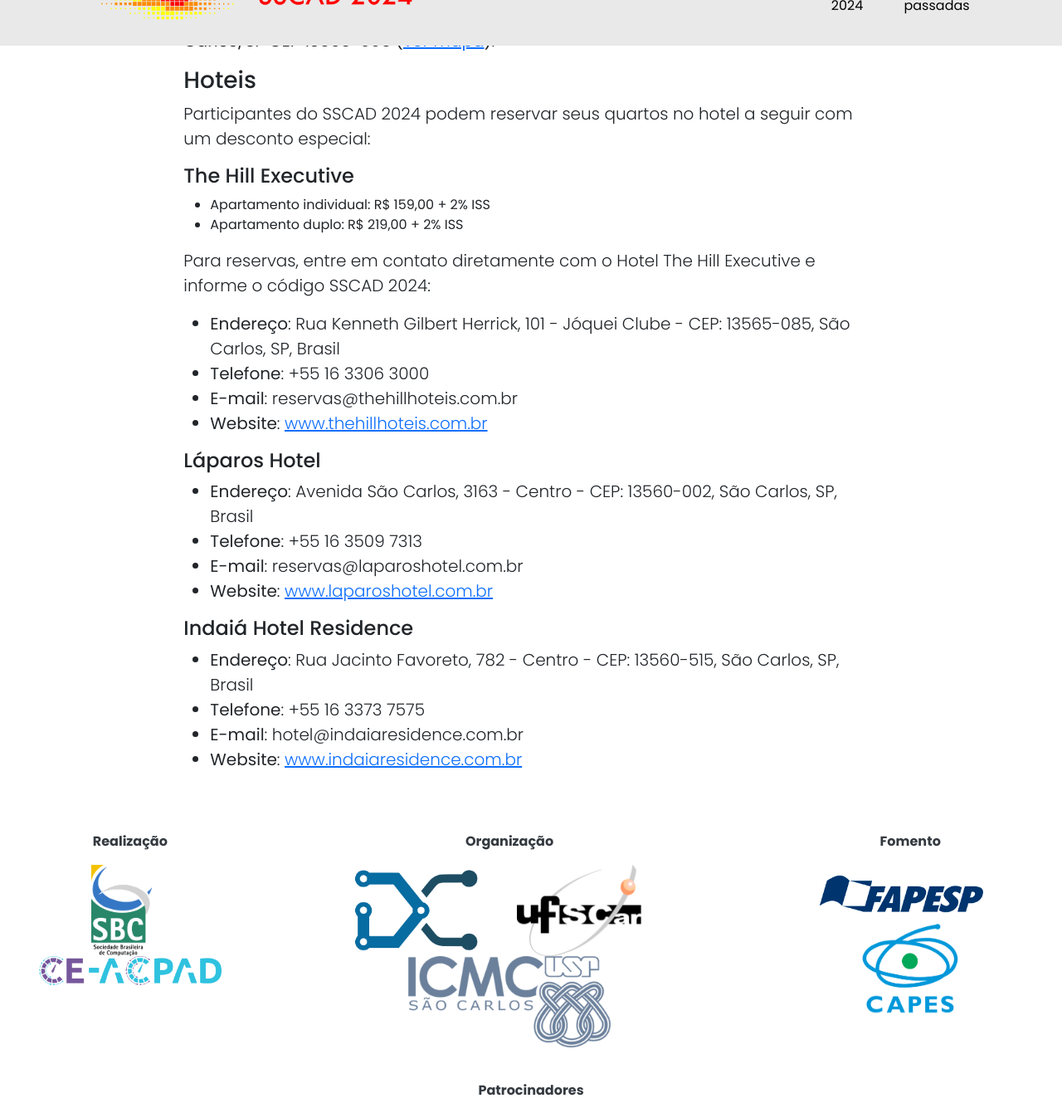
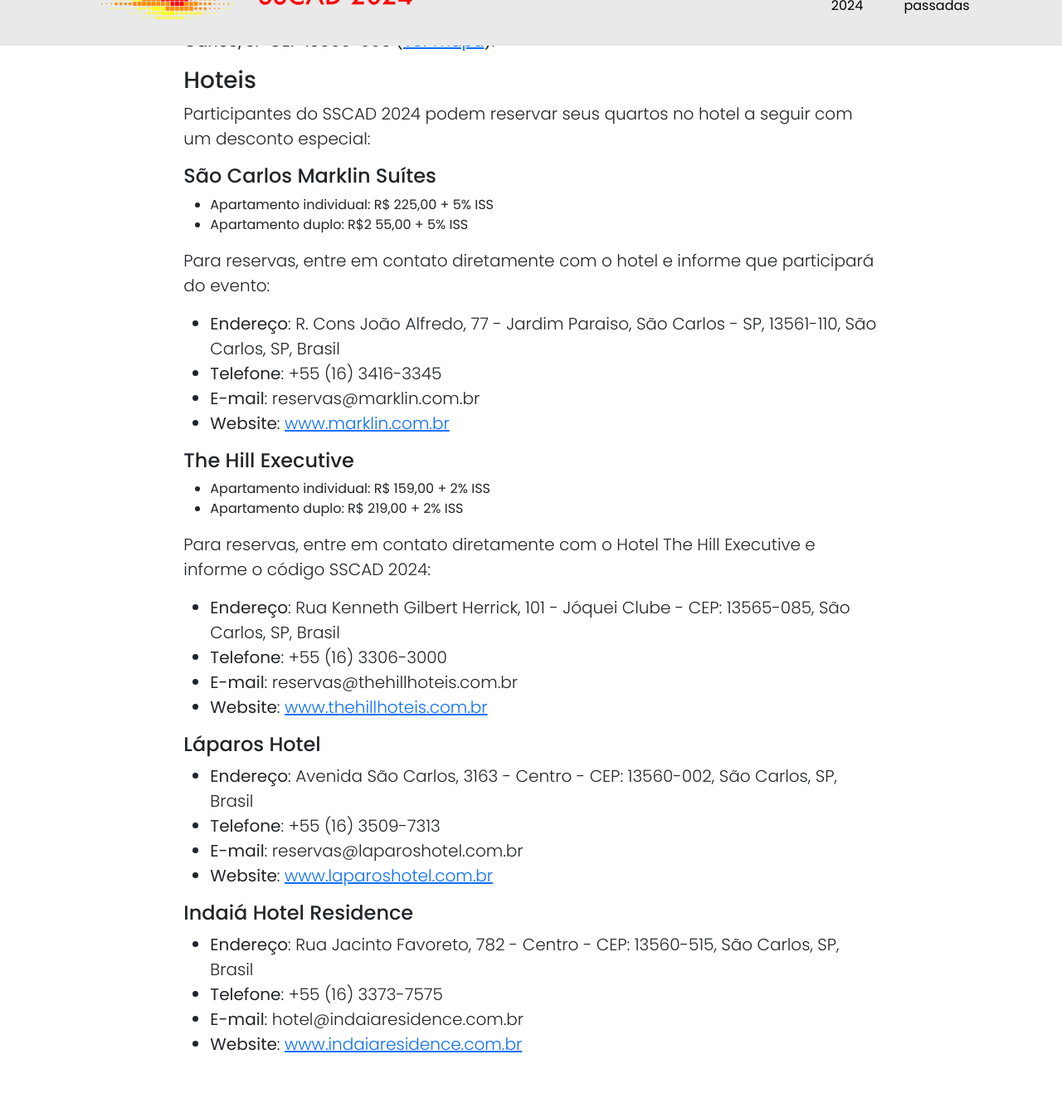
Before and after one commit to ce-acpad/sscad2024, a Jekyll site: the page built from travel_info.html, in a window 1280 px wide and 1400 px high, scrolled down 1006 px, cut to the strip 65-1400 px from the top of the window. Shown: the whole strip at 83% size. Built offline with Jekyll 4.4.1, drawn with Linux system fonts in a browser that asks for light colours.

Commit message:
feat: hotel added

```diff
--- a/travel_info.html
+++ b/travel_info.html
@@ -22,6 +22,21 @@
             Participantes do SSCAD 2024 podem reservar seus quartos no hotel a seguir com um desconto especial:
         </p>
 
+        <h4>São Carlos Marklin Suítes</h4>
+        <ul>
+            <li>Apartamento individual: R$ 225,00 + 5% ISS</li>
+            <li>Apartamento duplo: R$2 55,00 + 5% ISS</li>
+        </ul>
+        <p class="lead">
+            Para reservas, entre em contato diretamente com o hotel e informe que participará do evento:
+        </p>
+        <ul>
+            <li class="lead"><b>Endereço</b>: R. Cons João Alfredo, 77 - Jardim Paraiso, São Carlos - SP, 13561-110, São Carlos, SP, Brasil</li>
+            <li class="lead"><b>Telefone</b>: +55 (16) 3416-3345</li>
+            <li class="lead"><b>E-mail</b>: reservas@marklin.com.br</li>
+            <li class="lead"><b>Website</b>: <a href="https://www.marklin.com.br" target="_blank">www.marklin.com.br</a></li>
+        </ul>
+
         <h4>The Hill Executive</h4>
         <ul>
             <li>Apartamento individual: R$ 159,00 + 2% ISS</li>
@@ -32,21 +47,23 @@
         </p>
         <ul>
             <li class="lead"><b>Endereço</b>: Rua Kenneth Gilbert Herrick, 101 - Jóquei Clube - CEP: 13565-085, São Carlos, SP, Brasil</li>
-            <li class="lead"><b>Telefone</b>: +55 16 3306 3000</li>
+            <li class="lead"><b>Telefone</b>: +55 (16) 3306-3000</li>
             <li class="lead"><b>E-mail</b>: reservas@thehillhoteis.com.br</li>
             <li class="lead"><b>Website</b>: <a href="https://www.thehillhoteis.com.br" target="_blank">www.thehillhoteis.com.br</a></li>
         </ul>
+
         <h4>Láparos Hotel</h4>
         <ul>
             <li class="lead"><b>Endereço</b>: Avenida São Carlos, 3163 - Centro - CEP: 13560-002, São Carlos, SP, Brasil</li>
-            <li class="lead"><b>Telefone</b>: +55 16 3509 7313</li>
+            <li class="lead"><b>Telefone</b>: +55 (16) 3509-7313</li>
             <li class="lead"><b>E-mail</b>: reservas@laparoshotel.com.br</li>
             <li class="lead"><b>Website</b>: <a href="https://www.laparoshotel.com.br" target="_blank">www.laparoshotel.com.br</a></li>
         </ul>
+
         <h4>Indaiá Hotel Residence</h4>
         <ul>
             <li class="lead"><b>Endereço</b>: Rua Jacinto Favoreto, 782 - Centro - CEP: 13560-515, São Carlos, SP, Brasil</li>
-            <li class="lead"><b>Telefone</b>: +55 16 3373 7575</li>
+            <li class="lead"><b>Telefone</b>: +55 (16) 3373-7575</li>
             <li class="lead"><b>E-mail</b>: hotel@indaiaresidence.com.br</li>
             <li class="lead"><b>Website</b>: <a href="https://www.indaiaresidence.com.br" target="_blank">www.indaiaresidence.com.br</a></li>
         </ul>
```
